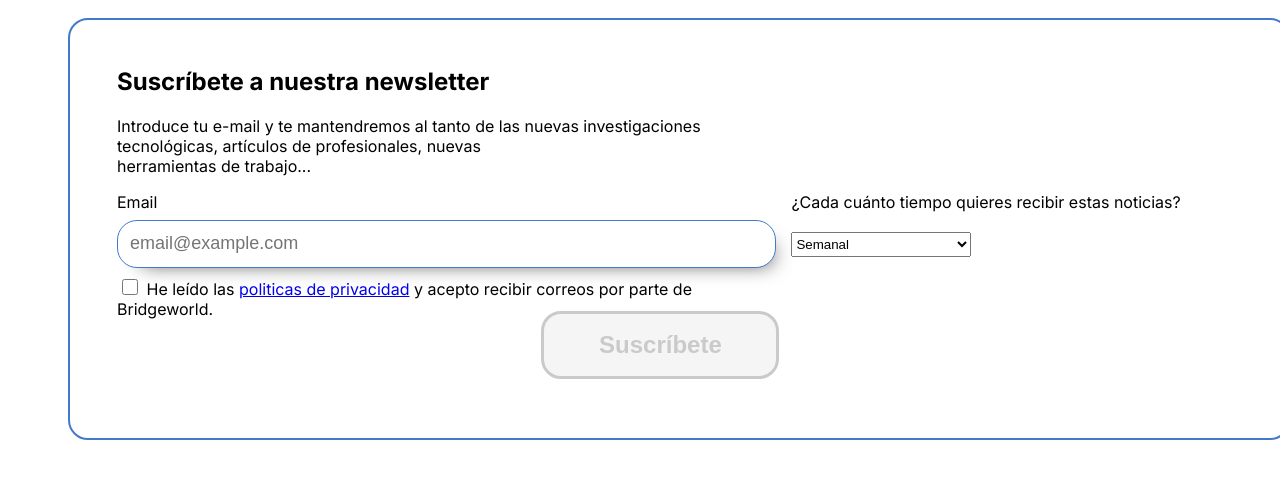
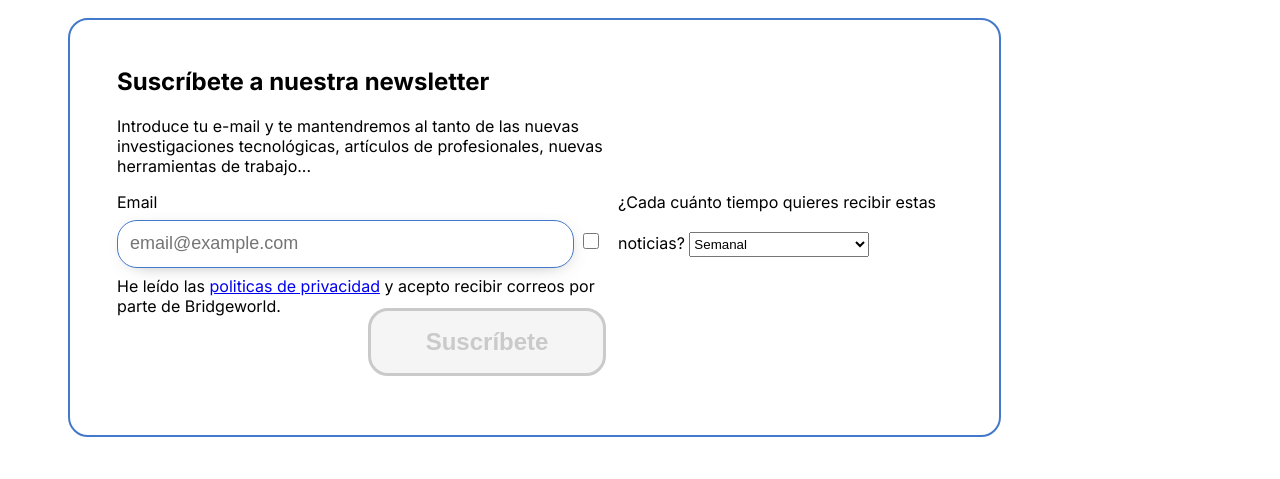
Before and after one commit to gmirg/tallerUX, a plain HTML site: page index.html in a window 1280 px wide. Shown: the part 209-688 px from the top of the page. Drawn offline with Linux system fonts and the light colour scheme.

Commit message:
ajustados anchos y sombras

```diff
--- a/styles.css
+++ b/styles.css
@@ -10,7 +10,7 @@ body {
     border: 2px solid #4379CA;
     border-radius: 20px;
     padding: 47px;
-    width: 1124px;
+    width: 73%;
 }
 
 .forms {
@@ -78,13 +78,13 @@ p {
 .email {
     border: solid 1px #4379CA;
     border-radius: 20px;
-    width: 643px;
+    width: 88%;
     height: 44px;
     padding-left: 12px;
     font-size: large;
-    box-shadow: 10px 10px 20px -14px rgba(0, 0, 0, 0.75);
-    -webkit-box-shadow: 10px 10px 20px -14px rgba(0, 0, 0, 0.75);
-    -moz-box-shadow: 10px 10px 20px -14px rgba(0, 0, 0, 0.75);
+    box-shadow: 2px 4px 21px -14px rgb(0 0 0 / 75%);
+    -webkit-box-shadow: 2px 4px 21px -14px rgb(0 0 0 / 75%);
+    -moz-box-shadow: 2px 4px 21px -14px rgb(0 0 0 / 75%);
     margin: 8px 0;
     background-color: white;
 
```
